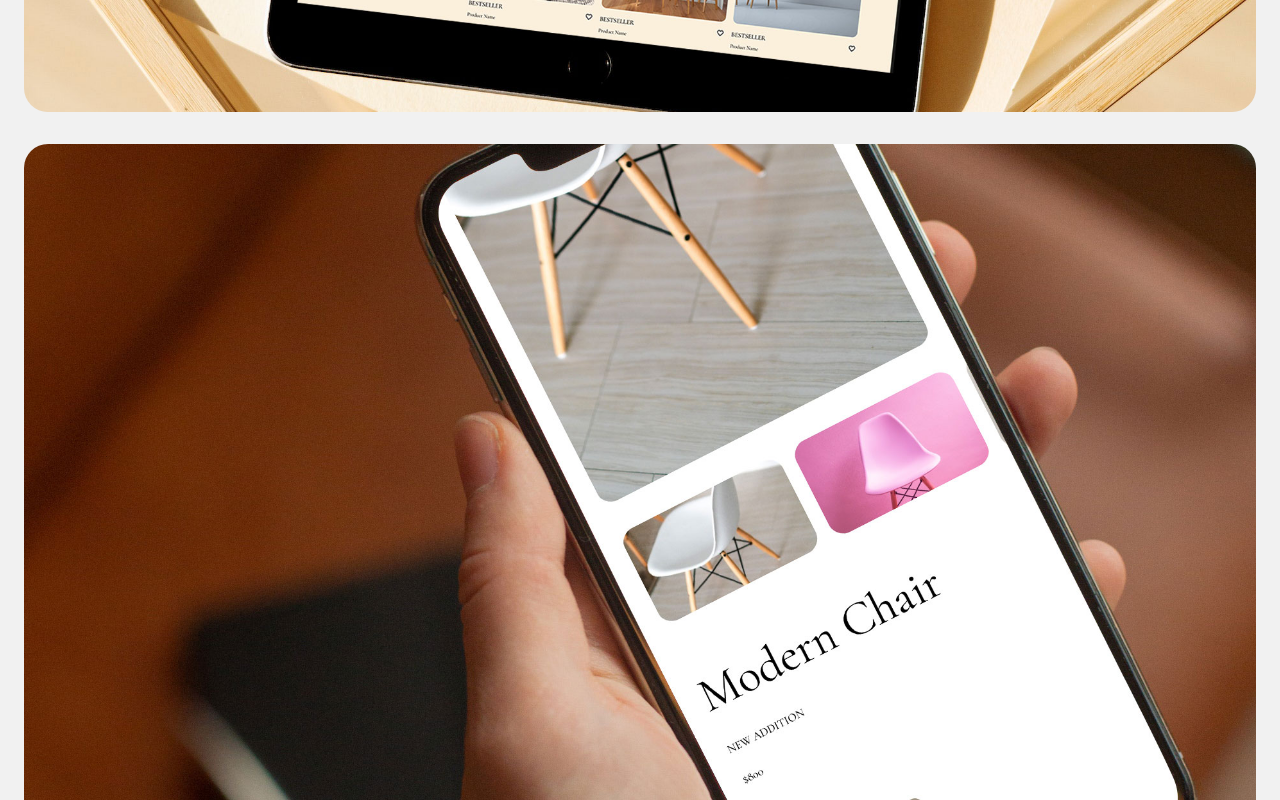
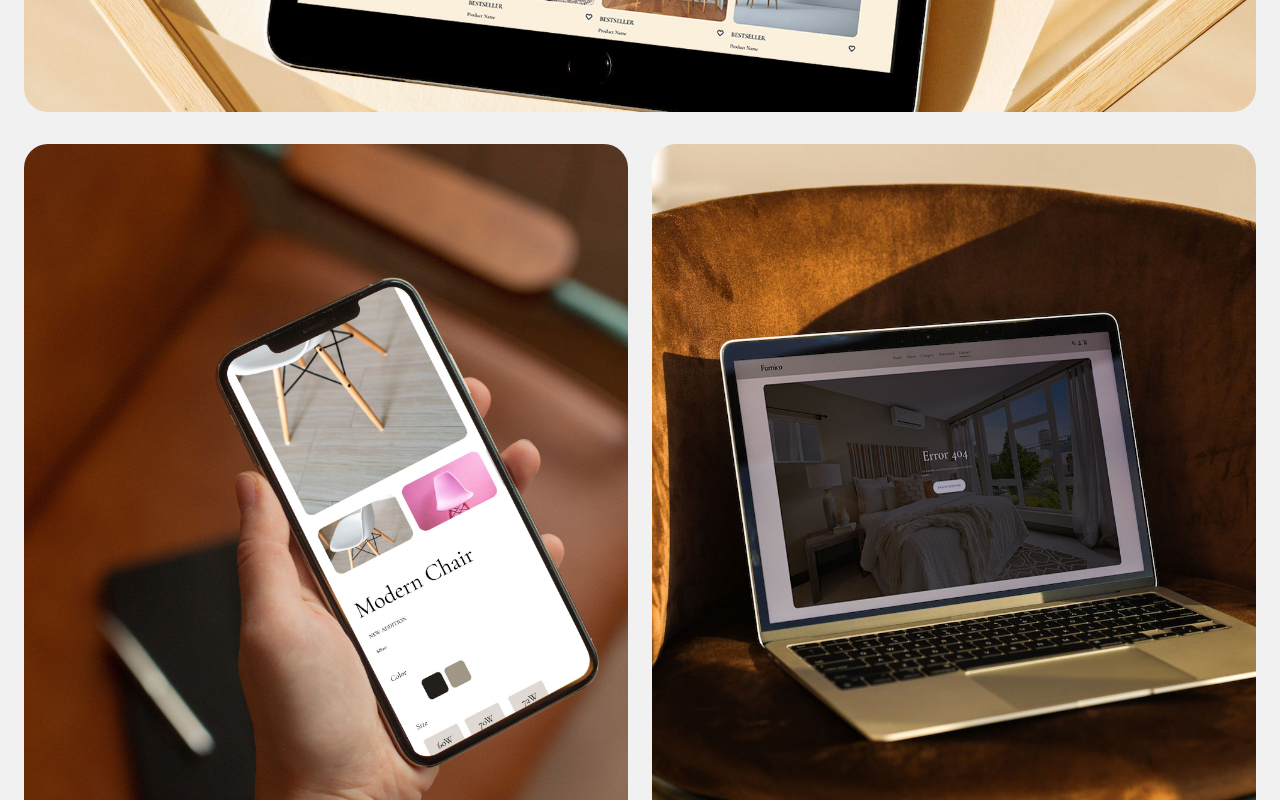
Before and after one commit to DarkoM996/nextjs-pagerouter-portfolio, a Next.js app: page /projects/furnico in a window 1280 px wide. Shown: the part 3400-4200 px from the top of the page. Built offline with nearby package versions, Linux system fonts and the light colour scheme.

Commit message:
Some changes

```diff
--- a/pages/projects/furnico.js
+++ b/pages/projects/furnico.js
@@ -87,6 +87,7 @@ const furnico = () => {
           />
         </div>
         {/* Image #4 */}
+        <div className="grid grid-cols-2 gap-6">
           <div className="relative w-full h-screen py-4 ">
             <Image
               priority={true}
@@ -103,6 +104,7 @@ const furnico = () => {
               alt="/"
               className="object-cover w-full h-full rounded-3xl"
             />
+          </div>
         </div>
         {/* Image #6 */}
         <div className="relative w-full h-screen py-4 ">
```
Lines whose indentation alone changed are shown as unchanged.
